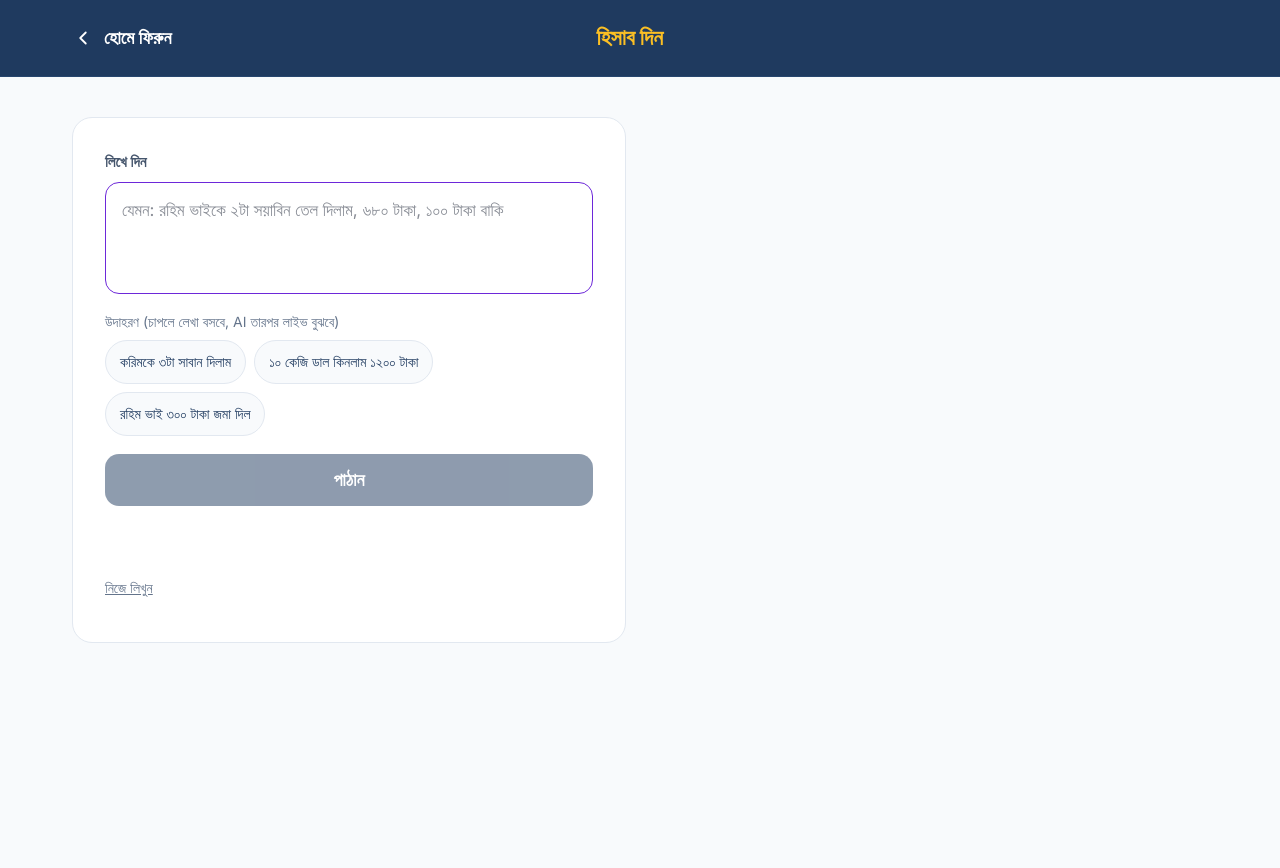
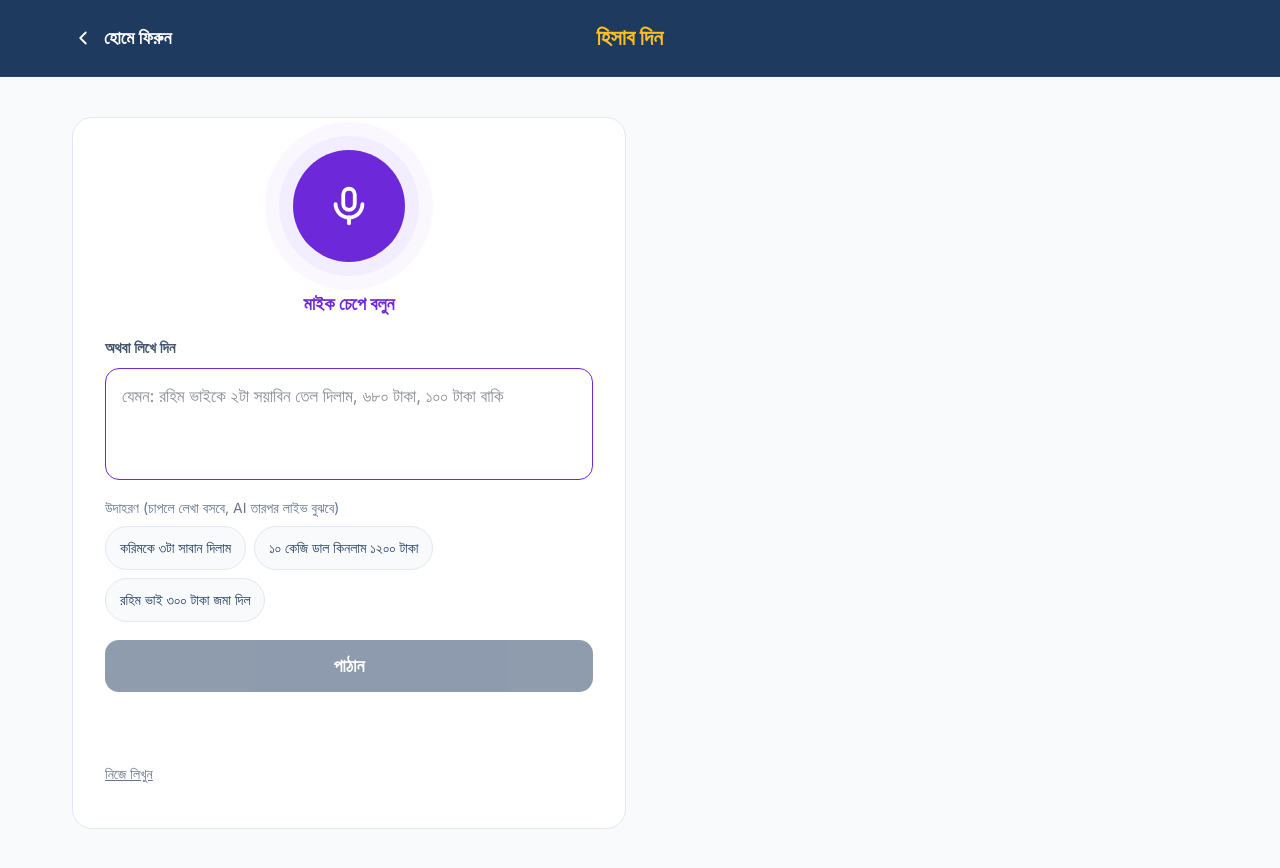
Before and after one commit to Neo-alif/amar-dokan, a Next.js app: page /entry in a window 1280 px wide. Shown: the top 868 px of the page. Before the commit the page ends 800 px from the top, so only its background shows below. Built offline with nearby package versions, Linux system fonts and the light colour scheme.

Commit message:
feat(entry): voice input with Web Speech bn-BD and editable transcript
Mic errors (permission, no speech, unsupported browser) show in Bangla and
English. Home loading fallback is a skeleton so no wrong-language text shows
before hydration.

```diff
--- a/src/app/entry/page.tsx
+++ b/src/app/entry/page.tsx
@@ -3,6 +3,7 @@
 import { useState } from "react";
 import { PageHeader } from "@/components/PageHeader";
 import { ConfirmCard, type CardMeta } from "@/components/ConfirmCard";
+import { MicButton } from "@/components/MicButton";
 import { useLanguage } from "@/i18n/LanguageContext";
 import type { ErrorCode } from "@/i18n/dictionary";
 import type { Card, CardType } from "@/lib/logic/card";
@@ -82,6 +83,7 @@ export default function EntryPage() {
       <PageHeader title={e.title} />
       <main className="mx-auto flex w-full max-w-[1200px] flex-wrap items-start gap-7 px-4 pt-10 pb-18 sm:px-8">
         <section className="flex min-w-0 flex-[1_1_460px] flex-col gap-4.5 rounded-[20px] border border-border bg-surface p-6 sm:p-8">
+          <MicButton disabled={thinking} onError={setError} onText={(s) => { setText(s.slice(0, MAX_INPUT_CHARS)); setSaved(false); }} />
           <label className="flex flex-col gap-2">
             <span className="text-[15px] font-semibold text-slate-600">{e.typeLabel}</span>
             <textarea
--- /dev/null
+++ b/src/components/MicButton.tsx
@@ -0,0 +1,78 @@
+"use client";
+// Voice input with the browser's Web Speech API (bn-BD). Chrome/Edge only; text stays an equal option.
+// The transcript goes into the editable text box. Nothing is sent until the owner presses পাঠান.
+
+import { useEffect, useRef, useState } from "react";
+import { useLanguage } from "@/i18n/LanguageContext";
+import type { ErrorCode } from "@/i18n/dictionary";
+
+// Minimal types: SpeechRecognition is not in TypeScript's DOM lib.
+type Recognition = {
+  lang: string; interimResults: boolean; continuous: boolean; maxAlternatives: number;
+  start(): void; stop(): void; abort(): void;
+  onresult: ((e: { results: ArrayLike<ArrayLike<{ transcript: string }>> }) => void) | null;
+  onerror: ((e: { error: string }) => void) | null;
+  onend: (() => void) | null;
+};
+type RecognitionCtor = new () => Recognition;
+
+function errorCode(error: string): ErrorCode {
+  if (error === "not-allowed" || error === "service-not-allowed" || error === "audio-capture") return "MIC_DENIED";
+  if (error === "no-speech") return "NO_SPEECH";
+  if (error === "network") return "NETWORK";
+  return "VOICE_FAILED";
+}
+
+export function MicButton({ onText, onError, disabled }: {
+  onText: (text: string) => void;
+  onError: (code: ErrorCode | null) => void;
+  disabled?: boolean;
+}) {
+  const { t } = useLanguage();
+  const [listening, setListening] = useState(false);
+  const rec = useRef<Recognition | null>(null);
+
+  useEffect(() => () => rec.current?.abort(), []); // stop the mic when leaving the page
+
+  function toggle() {
+    if (listening) { rec.current?.stop(); return; }
+    const w = window as unknown as { SpeechRecognition?: RecognitionCtor; webkitSpeechRecognition?: RecognitionCtor };
+    const Ctor = w.SpeechRecognition ?? w.webkitSpeechRecognition;
+    if (!Ctor) { onError("VOICE_UNSUPPORTED"); return; }
+
+    const r = new Ctor();
+    r.lang = "bn-BD";
+    r.interimResults = true; // show words live while the owner speaks
+    r.continuous = false;    // one sentence = one transaction
+    r.maxAlternatives = 1;
+    r.onresult = (e) => onText(Array.from(e.results, (res) => res[0].transcript).join(" ").trim());
+    r.onerror = (e) => { if (e.error !== "aborted") onError(errorCode(e.error)); };
+    r.onend = () => setListening(false);
+    rec.current = r;
+    onError(null);
+    try {
+      r.start();
+      setListening(true);
+    } catch {
+      onError("VOICE_FAILED");
+    }
+  }
+
+  return (
+    <div className="flex flex-col items-center gap-3.5">
+      <button type="button" onClick={toggle} disabled={disabled}
+        aria-label={listening ? t.entry.micStop : t.entry.mic} aria-pressed={listening}
+        className="relative flex size-28 items-center justify-center rounded-full bg-accent shadow-[0_0_0_14px_#F3EEFF,0_0_0_28px_#FAF7FF] disabled:opacity-50">
+        {listening && <span className="absolute inset-0 animate-ping rounded-full bg-accent/40" aria-hidden="true" />}
+        <svg width="46" height="46" viewBox="0 0 24 24" fill="none" stroke="#FFFFFF" strokeWidth="2" strokeLinecap="round" strokeLinejoin="round" aria-hidden="true">
+          {listening
+            ? <rect x="7" y="7" width="10" height="10" rx="2" />
+            : <><rect x="9" y="3" width="6" height="11" rx="3" /><path d="M5 11a7 7 0 0 0 14 0" /><path d="M12 18v3" /></>}
+        </svg>
+      </button>
+      <span className="mt-3.5 text-lg font-semibold text-accent" aria-live="polite">
+        {listening ? t.entry.listening : t.entry.micHint}
+      </span>
+    </div>
+  );
+}
--- a/src/components/home.tsx
+++ b/src/components/home.tsx
@@ -185,7 +185,13 @@ function ProfitCard({ week, taka }: { week: HomeData["week"]; taka: (n: number)
 
 export function StatusFallback() {
   const { t } = useLanguage();
-  return <p className="mx-auto w-full max-w-[1200px] px-4 py-12 text-muted sm:px-8" aria-live="polite">{t.home.loading}</p>;
+  // Skeleton, not words: the server renders this before the saved language is known.
+  return (
+    <div className="mx-auto grid w-full max-w-[1200px] grid-cols-2 gap-4 px-4 py-12 sm:px-8 lg:grid-cols-4" role="status">
+      <span className="sr-only">{t.home.loading}</span>
+      {[0, 1, 2, 3].map((i) => <div key={i} className="h-24 animate-pulse rounded-2xl bg-border/60" />)}
+    </div>
+  );
 }
 
 export function FloatingMic() {
--- a/src/i18n/dictionary.ts
+++ b/src/i18n/dictionary.ts
@@ -32,7 +32,11 @@ const bn = {
   backHome: "হোমে ফিরুন",
   entry: {
     title: "হিসাব দিন",
-    typeLabel: "লিখে দিন",
+    typeLabel: "অথবা লিখে দিন",
+    mic: "বলুন",
+    micStop: "থামান",
+    micHint: "মাইক চেপে বলুন",
+    listening: "শুনছি…",
     placeholder: "যেমন: রহিম ভাইকে ২টা সয়াবিন তেল দিলাম, ৬৮০ টাকা, ১০০ টাকা বাকি",
     examplesHint: "উদাহরণ (চাপলে লেখা বসবে, AI তারপর লাইভ বুঝবে)",
     samples: ["করিমকে ৩টা সাবান দিলাম", "১০ কেজি ডাল কিনলাম ১২০০ টাকা", "রহিম ভাই ৩০০ টাকা জমা দিল"],
@@ -90,6 +94,10 @@ const bn = {
     AI_UNAVAILABLE: "এখন বুঝতে পারছি না। নিচে নিজে লিখে নিন।",
     SERVER_ERROR: "সমস্যা হয়েছে, আবার চেষ্টা করুন",
     NETWORK: "ইন্টারনেট নেই বা সংযোগ ধীর, আবার চেষ্টা করুন",
+    MIC_DENIED: "মাইক চালু করুন, অথবা লিখে দিন",
+    NO_SPEECH: "কিছু শুনতে পাইনি, আবার বলুন বা লিখে দিন",
+    VOICE_UNSUPPORTED: "এই ব্রাউজারে ভয়েস চলে না (Chrome খুলুন), লিখে দিন",
+    VOICE_FAILED: "ভয়েস কাজ করেনি, আবার বলুন বা লিখে দিন",
   },
 };
 
@@ -124,7 +132,11 @@ const en: Dict = {
   backHome: "Back to home",
   entry: {
     title: "Record a transaction",
-    typeLabel: "Type it",
+    typeLabel: "Or type it",
+    mic: "Speak",
+    micStop: "Stop",
+    micHint: "Tap the mic and speak",
+    listening: "Listening…",
     placeholder: "e.g. Gave Rahim bhai 2 soybean oil, 680 taka, 100 taka due",
     examplesHint: "Examples (tap to fill the box; the AI then reads it live)",
     samples: ["Gave Karim 3 soaps", "Bought 10 kg lentils for 1200 taka", "Rahim bhai paid 300 taka"],
@@ -181,6 +193,10 @@ const en: Dict = {
     AI_UNAVAILABLE: "Can't understand right now. Fill it in yourself below.",
     SERVER_ERROR: "Something went wrong, please try again",
     NETWORK: "No internet or a slow connection, please try again",
+    MIC_DENIED: "Allow the microphone, or type it",
+    NO_SPEECH: "Didn't hear anything, speak again or type it",
+    VOICE_UNSUPPORTED: "Voice doesn't work in this browser (use Chrome), type it",
+    VOICE_FAILED: "Voice didn't work, speak again or type it",
   },
 };
 
```
Also changed, not shown: 1 other file (tests, documents, lock files or other folders).
